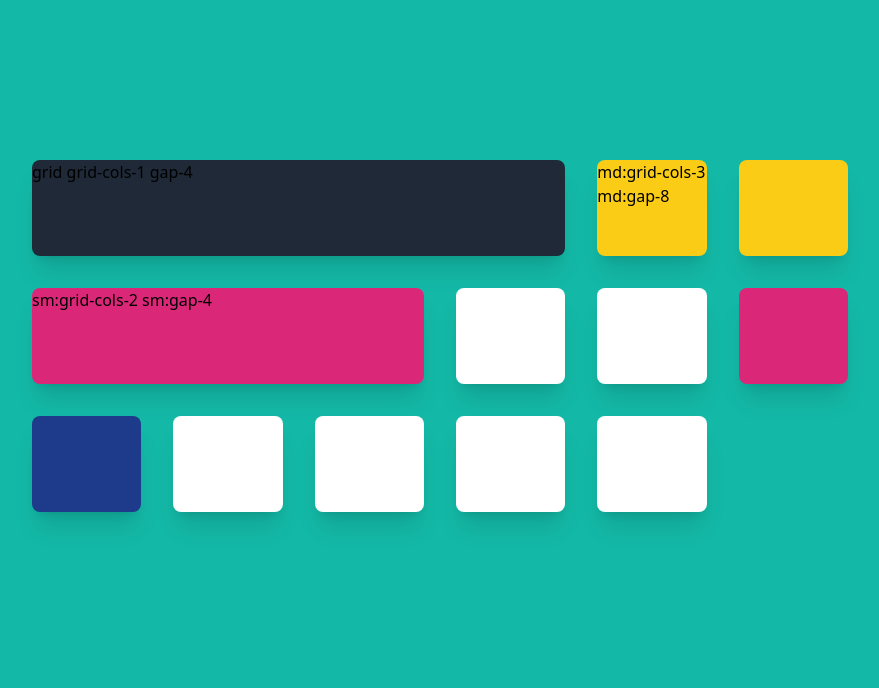
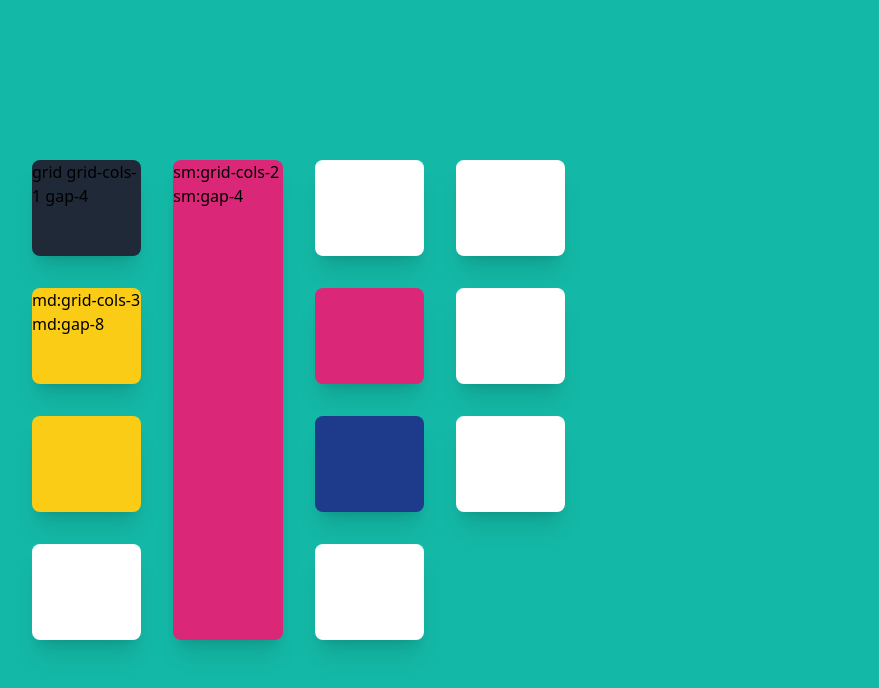
Before and after one commit to PatouVIDEGNON/TailwindCss, a React (Vite) app: page / in a window 1280 px wide. Shown: the top 688 px of the page, without its empty margins (200-1079 px from the left). Built offline with nearby package versions, Linux system fonts and the light colour scheme.

Commit message:
grid avec grid-flow-col-dense qui permet d'occuper les espaces vide dans le sens des columns

```diff
--- a/src/App.jsx
+++ b/src/App.jsx
@@ -7,9 +7,9 @@ function App() {
   return(
 <div className="min-h-screen flex items-center bg-teal-500">
   <div className="flex-1  max-w-4xl mx-auto p-10">
-  <ul className="grid grid-rows-4 grid-cols-6 gap-8 grid-flow-row-dense">
-            <li className=" col-span-4 bg-gray-800 rounded-lg shadow-xl "><div className="h-24"> grid grid-cols-1 gap-4  </div></li>
-            <li className=" col-span-3 bg-pink-600 rounded-lg shadow-xl"><div className="h-24">sm:grid-cols-2 sm:gap-4 </div></li>
+  <ul className="grid grid-rows-4 grid-cols-6 gap-8 grid-flow-col-dense">
+            <li className="  bg-gray-800 rounded-lg shadow-xl "><div className="h-24"> grid grid-cols-1 gap-4  </div></li>
+            <li className=" row-span-4 bg-pink-600 rounded-lg shadow-xl"><div className="h-24">sm:grid-cols-2 sm:gap-4 </div></li>
             <li className="  bg-yellow-400 rounded-lg shadow-xl"><div className="h-24">md:grid-cols-3 md:gap-8</div></li>
             <li className="  bg-yellow-400 rounded-lg shadow-xl"><div className="h-24"></div></li>
             <li className="  bg-white rounded-lg shadow-xl"><div className="h-24"></div></li>
```
